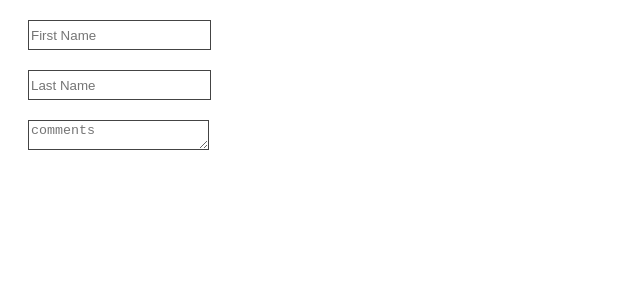
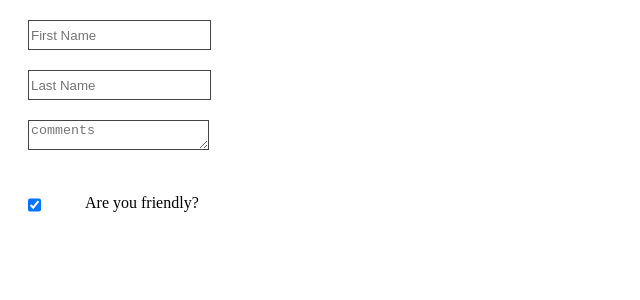
Before and after one commit to SouchenOu/ReactJs-course-meta-advanced, a React (Create React App) app in the folder my-app/: page / in a window 1280 px wide. Shown: the top 300 px of the page, without its empty margins (0-640 px from the left). Built offline with nearby package versions, Linux system fonts and the light colour scheme.

Commit message:
finish part2 challenge18 (checkbox)

```diff
--- a/my-app/src/challenge18.js
+++ b/my-app/src/challenge18.js
@@ -12,7 +12,7 @@ function Challenge18()
     // const [lastName, setLastName] = React.useState("");
 
     const [formData, setFormData] = React.useState({firstName: "", lastName: "", email: "" , comments: ""})
-
+    const [isFriendly, setIsFriendly] = React.useState ("true")
     console.log(formData.firstName);
     console.log(formData.lastName);
     console.log(formData.email);
@@ -36,11 +36,19 @@ function Challenge18()
             }
         })
     }
+    function handelIsFriendly()
+    {
+        setIsFriendly("false");
+    }
     return (
         <form>
             <input type="text" placeholder="First Name" onChange={handleChange} value={formData.firstName}></input>
             <input type="text" placeholder="Last Name" onChange={handleChange} value={formData.lastName}></input>
             <textarea value={formData.comments} placeholder="comments" onChange={handleChange} name="comments"/>
+            <div className="checkbox">
+                <input type="checkbox" id="isFriendly" checked={isFriendly} onClick={handelIsFriendly}/>
+                <label htmlFor="isfriendly">Are you friendly?</label>
+            </div>
 
         </form>
     )
--- a/my-app/src/style6.css
+++ b/my-app/src/style6.css
@@ -22,3 +22,10 @@ input , textarea{
     height: 30px;
     border: 1px solid #444;
 }
+.checkbox{
+    display: flex;
+}
+
+label {
+    margin: 24px;
+}
```
